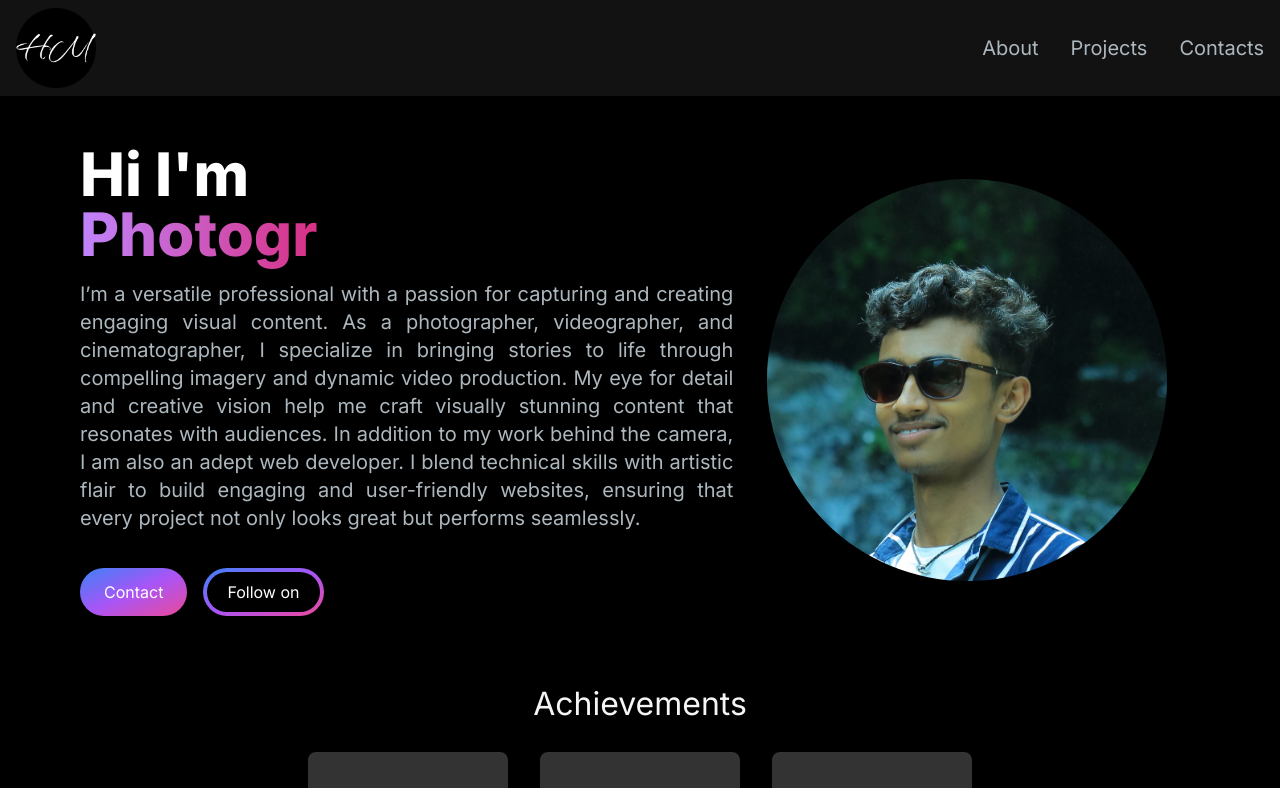
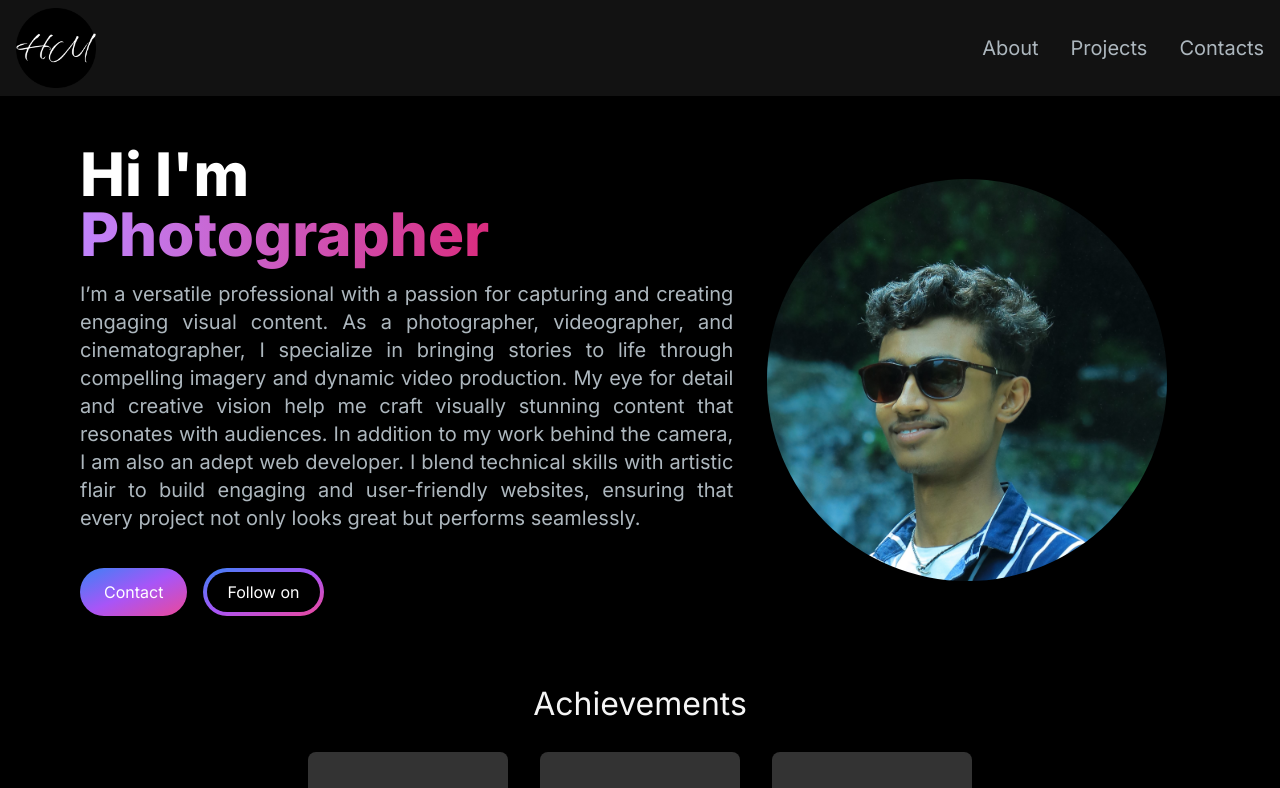
Before and after one commit to hmahaseth/portfolio-website, a Next.js app: page / in a window 1280 px wide. Shown: the top 788 px of the page. Built offline with nearby package versions, Linux system fonts and the light colour scheme.

Commit message:
type writer edit

```diff
--- a/app/components/HeroSection.jsx
+++ b/app/components/HeroSection.jsx
@@ -23,7 +23,7 @@ const HeroSection = () => {
                   1000, // wait 1s before re
                   "Editor",
                   1000,
-                  "Web Developer",
+                  "Developer",
                   1000,
                   "Photographer",
                   1000,
```
